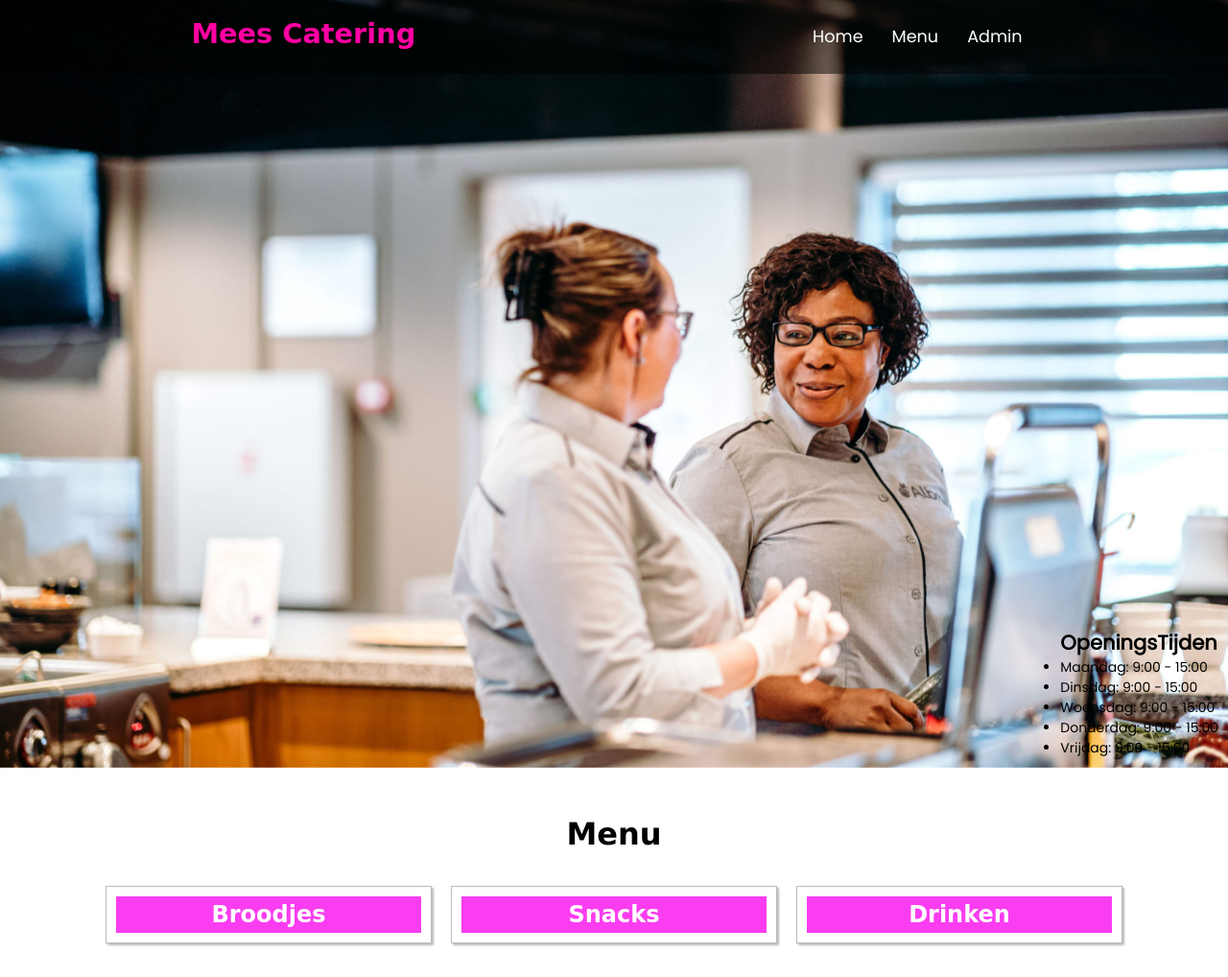
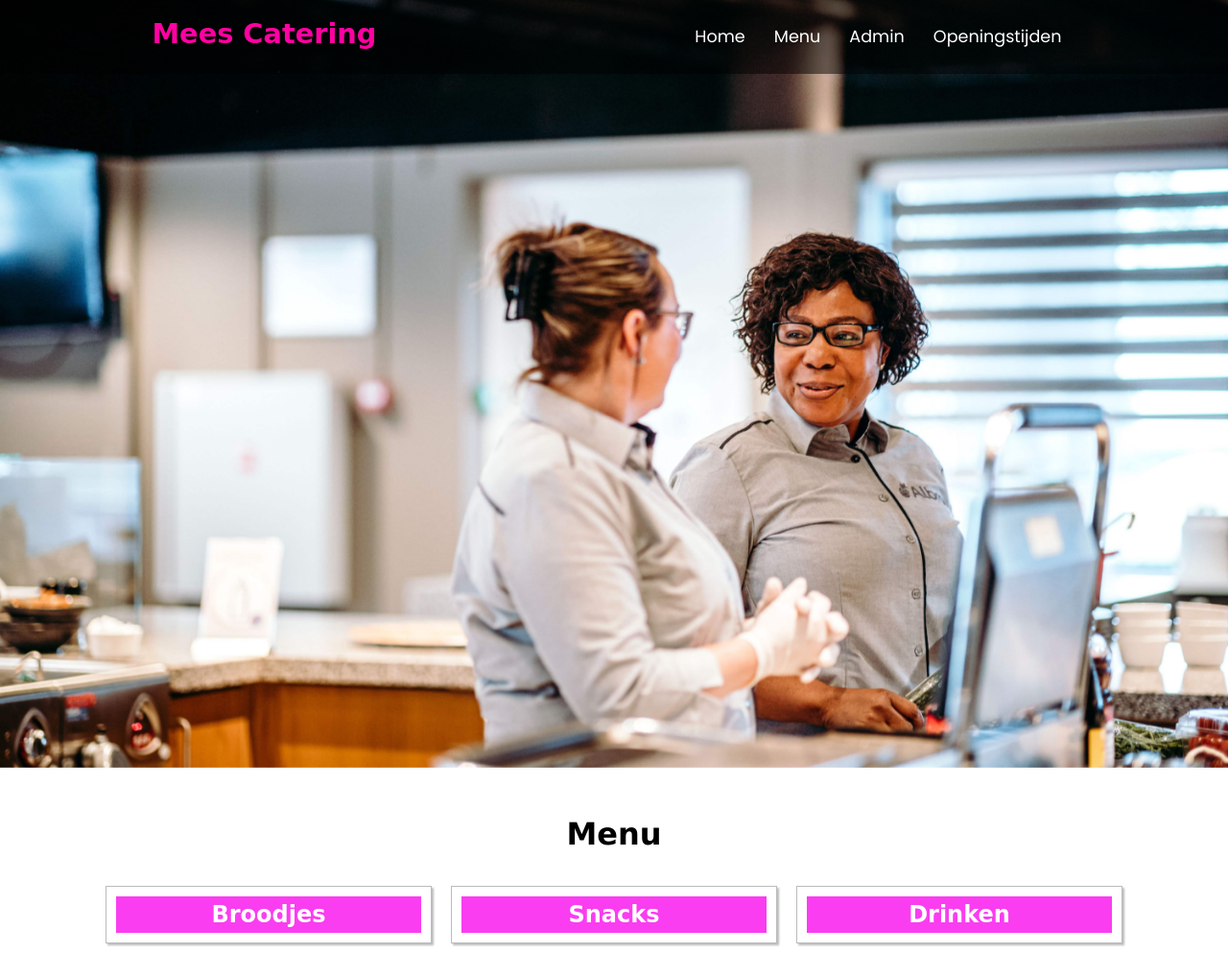
Before and after one commit to Dark045NL/Mees_Menu, a PHP site: page / in a window 1280 px wide. Shown: the whole page at 96% size. Run offline with PHP 8.4, Linux system fonts and the light colour scheme; data that the repository does not hold is empty.

Commit message:
Update Mees

```diff
--- a/index.php
+++ b/index.php
@@ -1,5 +1,6 @@
 <!DOCTYPE html>
 <html>
+
 <head>
     <meta charset="utf-8">
     <meta name="viewport" content="width=device-width, initial-scale=1">
@@ -10,6 +11,7 @@
     <link rel="stylesheet" type="text/css" href="style.css">
     <title>Mees Catering</title>
 </head>
+
 <body>
     <?php include 'menu_functions.php'; ?>
     <div id="hero">
@@ -26,6 +28,7 @@
                 <li><a href="index.html">Home</a></li>
                 <li><a href="#menu">Menu</a></li>
                 <li><a href="login.php">Admin</a></li>
+                <li><a onclick="alert('Maandag: 9:00 - 15:00\nDinsdag: 9:00 - 15:00\nWoensdag: 9:00 - 15:00\nDonderdag: 9:00 - 15:00\nVrijdag: 9:00 - 15:00')">Openingstijden</a></li>
             </ul>
         </nav>
         <div id="mobile_menu">
@@ -33,6 +36,7 @@
                 <li><a href="">Home</a></li>
                 <li><a href="">Menu</a></li>
                 <li><a href="login.php">Admin</a></li>
+                <li><a onclick="alert('Maandag: 9:00 - 15:00\nDinsdag: 9:00 - 15:00\nWoensdag: 9:00 - 15:00\nDonderdag: 9:00 - 15:00\nVrijdag: 9:00 - 15:00')">Openingstijden</a></li>
             </ul>
         </div>
     </div>
@@ -90,16 +94,5 @@
             </div>
         </div>
     </div>
-<div id="opening_hours" style="position: fixed; bottom: 10px; right: 10px; font-size: 14px;">
-    <h2>OpeningsTijden</h2>
-    <ul>
-        <li>Maandag: 9:00  - 15:00 </li>
-        <li>Dinsdag: 9:00  - 15:00 </li>
-        <li>Woensdag: 9:00  - 15:00 </li>
-        <li>Donderdag: 9:00  - 15:00 </li>
-        <li>Vrijdag: 9:00  - 15:00 </li>
-    </ul>
-</div>
-
 </body>
 </html>
```
Also changed, not shown: adminpaneel.php (+14 -14 lines), uploads/Cola.png (added), uploads/Döner_kebab.jpg (added).
